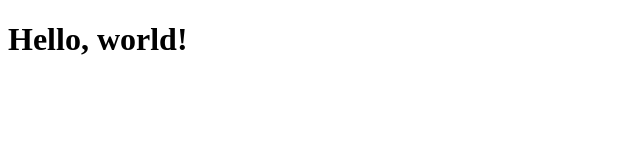
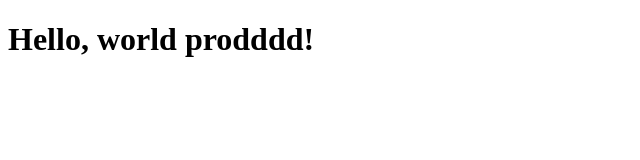
Before and after one commit to mohdnoorain/ad, a plain HTML site: page index.html in a window 1280 px wide. Shown: the whole page, without its empty margins (0-640 px from the left). Drawn offline with Linux system fonts and the light colour scheme.

Commit message:
Update index.html

```diff
--- a/index.html
+++ b/index.html
@@ -8,6 +8,6 @@
   <link rel="icon" href="favicon.png">
 </head>
 <body>
-  <h1>Hello, world!</h1>
+  <h1>Hello, world prodddd!</h1>
 </body>
 </html>
```
